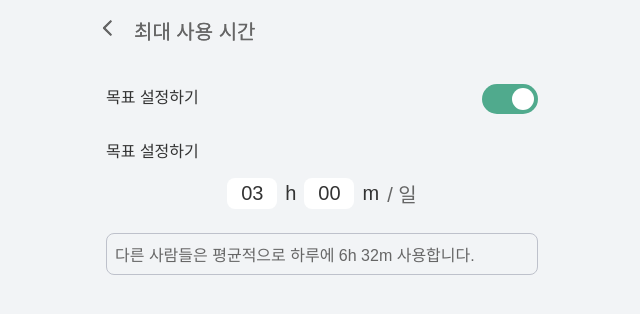
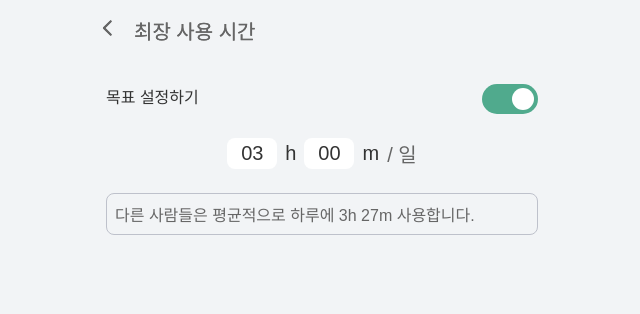
Before and after one commit to SnowSuno/MoLeaf, a React (Vite) app: page /goals/max in a window 1280 px wide. Shown: the top 314 px of the page, without its empty margins (318-958 px from the left). Built offline with nearby package versions, Linux system fonts and the light colour scheme; a web font is replaced by a local one.

Commit message:
Add translations and minor edits to goal detail pages

```diff
--- a/src/App.tsx
+++ b/src/App.tsx
@@ -43,24 +43,18 @@ const router = createBrowserRouter([
           {
             path: "total",
             element: (
-              <TotalTime
-                text="전체 사용 시간"
-                goal={{ hours: 4, minutes: 0 }}
-              />
+              <TotalTime type="totalTime" goal={{ hours: 4, minutes: 0 }} />
             ),
           },
           {
             path: "max",
             element: (
-              <TotalTime
-                text="최대 사용 시간"
-                goal={{ hours: 3, minutes: 0 }}
-              />
+              <TotalTime type="maxTime" goal={{ hours: 3, minutes: 0 }} />
             ),
           },
           {
             path: "avg",
-            element: <TotalTime text="평균 사용 시간" />,
+            element: <TotalTime type="avgTime" />,
           },
           { path: "downtime", element: <DownTime /> },
           { path: "pickups", element: <Pickups /> },
--- a/src/locales/en.json
+++ b/src/locales/en.json
@@ -7,17 +7,25 @@
       "maxTime": { "long": "Maximum Usage Time", "short": "Max Time" },
       "avgTime": { "long": "Average Usage Time", "short": "Avg Time" }
     },
+    "goal": {
+      "active": "Active Goals",
+      "undefined": "Goals Not Set",
+      "setGoal": "Set Goal",
+      "helper": {
+        "totalTime": "Others have an average usage of 6h 32m daily.",
+        "pickups": " Others have an average of 86 pickups daily.",
+        "downTime": "Most users set 3AM ~ 6AM as downtime.",
+        "maxTime": "Others have an average usage of 3h 27m daily.",
+        "avgTime": "Others have average of usage 1h 17m daily."
+      }
+    },
     "common": {
       "units": {
         "number": "",
         "day": "day"
       },
       "goal": "goal",
-      "undefined": "undefined",
-      "goalPage": {
-        "active": "Active Goals",
-        "undefined": "Goals Not Set"
-      }
+      "undefined": "undefined"
     }
   }
 }
--- a/src/locales/ko.json
+++ b/src/locales/ko.json
@@ -7,17 +7,25 @@
       "maxTime": { "long": "최장 사용 시간", "short": "최장 사용" },
       "avgTime": { "long": "평균 사용 시간", "short": "평균 사용" }
     },
+    "goal": {
+      "active": "현재 설정된 목표",
+      "undefined": "미설정 목표",
+      "setGoal": "목표 설정하기",
+      "helper": {
+        "totalTime": "다른 사람들은 평균적으로 하루에 6h 32m 사용합니다.",
+        "pickups": "다른 사람들은 평균적으로 하루에 86회 잠금 해제합니다.",
+        "downTime": "다른 사람들이 자주 설정하는 다운 타임 시간대는 3AM ~ 6AM입니다.",
+        "maxTime": "다른 사람들은 평균적으로 하루에 3h 27m 사용합니다.",
+        "avgTime": "다른 사람들은 평균적으로 하루에 1h 17m 사용합니다."
+      }
+    },
     "common": {
       "units": {
         "number": "회",
         "day": "일"
       },
       "goal": "목표",
-      "undefined": "미설정",
-      "goalPage": {
-        "active": "현재 설정된 목표",
-        "undefined": "미설정 목표"
-      }
+      "undefined": "미설정"
     }
   }
 }
--- a/src/pages/goals/DownTime.tsx
+++ b/src/pages/goals/DownTime.tsx
@@ -5,6 +5,7 @@ import styled from "@emotion/styled";
 import { Page } from "../../components/layouts/Page";
 import { GoalInput } from "../../components/GoalInput";
 import { Toggle } from "../../components/elements";
+import { useTranslation } from "react-i18next";
 
 interface Props {
   startTime: {
@@ -104,11 +105,13 @@ export const DownTime: React.FC = () => {
     setData(data);
   };
 
+  const { t } = useTranslation();
+
   return (
-    <Page title="전체 사용 시간" background>
+    <Page title={t(`usage.downTime.long`)} background>
       <PageContainer>
         <InnerContainer1>
-          <Category>목표 설정하기</Category>
+          <Category>{t(`goal.setGoal`)}</Category>
           <Toggle toggled={!toggled} setToggled={setToggled} />
         </InnerContainer1>
 
@@ -116,7 +119,6 @@ export const DownTime: React.FC = () => {
           <></>
         ) : (
           <Container>
-            <Category>목표 설정하기</Category>
             {data.map((x, index) => (
               <DownTimeBox
                 startTime={x.startTime}
@@ -133,9 +135,7 @@ export const DownTime: React.FC = () => {
           <></>
         ) : (
           <InformationBox>
-            <Information>
-              다른 사람들이 자주 설정하는 다운 타임 시간대는 3AM ~ 6AM입니다.
-            </Information>
+            <Information>{t(`goal.helper.downTime`)}</Information>
           </InformationBox>
         )}
       </PageContainer>
--- a/src/pages/goals/Goals.tsx
+++ b/src/pages/goals/Goals.tsx
@@ -13,7 +13,7 @@ export const Goals: React.FC = () => {
       <Container>
         <Header title="Goals" />
         <section>
-          <h2>{t(`common.goalPage.active`)}</h2>
+          <h2>{t(`goal.active`)}</h2>
           <TimeUsageGoal
             type="totalTime"
             totalTime={{ hours: 4, minutes: 0 }}
@@ -22,7 +22,7 @@ export const Goals: React.FC = () => {
           <PatternUsageGoal />
         </section>
         <section>
-          <h2>{t(`common.goalPage.undefined`)}</h2>
+          <h2>{t(`goal.undefined`)}</h2>
           <TimeUsageGoal type="avgTime" />
           <TimeUsageGoal type="pickups" />
         </section>
--- a/src/pages/goals/Pickups.tsx
+++ b/src/pages/goals/Pickups.tsx
@@ -5,6 +5,7 @@ import { Page } from "../../components/layouts/Page";
 
 import { Toggle } from "../../components/elements";
 import { GoalInput } from "../../components/GoalInput";
+import { useTranslation } from "react-i18next";
 
 interface Props {
   goal?: number;
@@ -12,12 +13,13 @@ interface Props {
 
 export const Pickups: React.FC<Props> = ({ goal }) => {
   const [toggled, setToggled] = useState<boolean>(false);
+  const { t } = useTranslation();
 
   return (
-    <Page title="잠금 해제 횟수" background>
+    <Page title={t(`usage.pickups.long`)} background>
       <PageContainer>
         <InnerContainer1>
-          <Category>목표 설정하기</Category>
+          <Category>{t(`goal.setGoal`)}</Category>
           <Toggle toggled={!toggled} setToggled={setToggled} />
         </InnerContainer1>
 
@@ -25,11 +27,10 @@ export const Pickups: React.FC<Props> = ({ goal }) => {
           <></>
         ) : (
           <Container>
-            <Category>목표 설정하기</Category>
             <InnerContainer2>
               <GoalInput initVal={goal} />
-              <GoalTime1>회</GoalTime1>
-              <GoalTime2>/ 일</GoalTime2>
+              <GoalTime1>{t(`common.units.number`)}</GoalTime1>
+              <GoalTime2>/ {t(`common.units.day`)}</GoalTime2>
             </InnerContainer2>
           </Container>
         )}
@@ -38,9 +39,7 @@ export const Pickups: React.FC<Props> = ({ goal }) => {
           <></>
         ) : (
           <InformationBox>
-            <Information>
-              다른 사람들은 평균적으로 하루에 86회 잠금 해제합니다.
-            </Information>
+            <Information>{t(`goal.helper.pickups`)}</Information>
           </InformationBox>
         )}
       </PageContainer>
--- a/src/pages/goals/TotalTime.tsx
+++ b/src/pages/goals/TotalTime.tsx
@@ -5,9 +5,11 @@ import { Page } from "../../components/layouts/Page";
 
 import { Toggle } from "../../components/elements";
 import { GoalInput } from "../../components/GoalInput";
+import { useTranslation } from "react-i18next";
+import { UsageType } from "~/types";
 
 interface Props {
-  text: string;
+  type: UsageType;
   goal?: {
     hours: number;
     minutes: number;
@@ -15,16 +17,17 @@ interface Props {
 }
 
 export const TotalTime: React.FC<Props> = ({
-  text,
+  type,
   goal = { hours: 0, minutes: 0 },
 }) => {
   const [toggled, setToggled] = useState<boolean>(false);
+  const { t } = useTranslation();
 
   return (
-    <Page title={text} background>
+    <Page title={t(`usage.${type}.long`)} background>
       <PageContainer>
         <InnerContainer1>
-          <Category>목표 설정하기</Category>
+          <Category> {t(`goal.setGoal`)}</Category>
           <Toggle toggled={!toggled} setToggled={setToggled} />
         </InnerContainer1>
 
@@ -32,13 +35,12 @@ export const TotalTime: React.FC<Props> = ({
           <></>
         ) : (
           <Container>
-            <Category>목표 설정하기</Category>
             <InnerContainer2>
               <GoalInput max={24} initVal={goal?.hours} />
               <GoalTime1>h</GoalTime1>
               <GoalInput max={59} initVal={goal?.minutes} />
               <GoalTime1>m</GoalTime1>
-              <GoalTime2>/ 일</GoalTime2>
+              <GoalTime2>/ {t(`common.units.day`)}</GoalTime2>
             </InnerContainer2>
           </Container>
         )}
@@ -47,9 +49,7 @@ export const TotalTime: React.FC<Props> = ({
           <></>
         ) : (
           <InformationBox>
-            <Information>
-              다른 사람들은 평균적으로 하루에 6h 32m 사용합니다.
-            </Information>
+            <Information>{t(`goal.helper.${type}`)}</Information>
           </InformationBox>
         )}
       </PageContainer>
```
